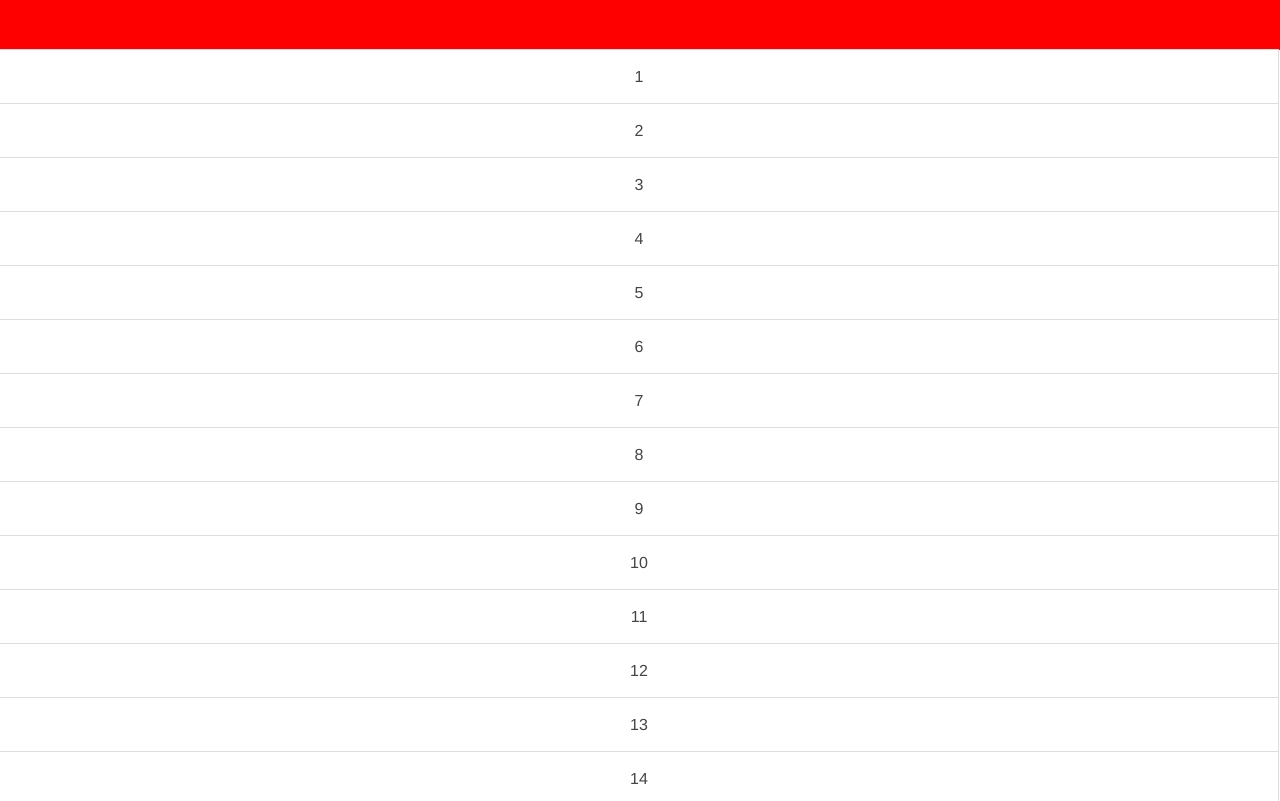
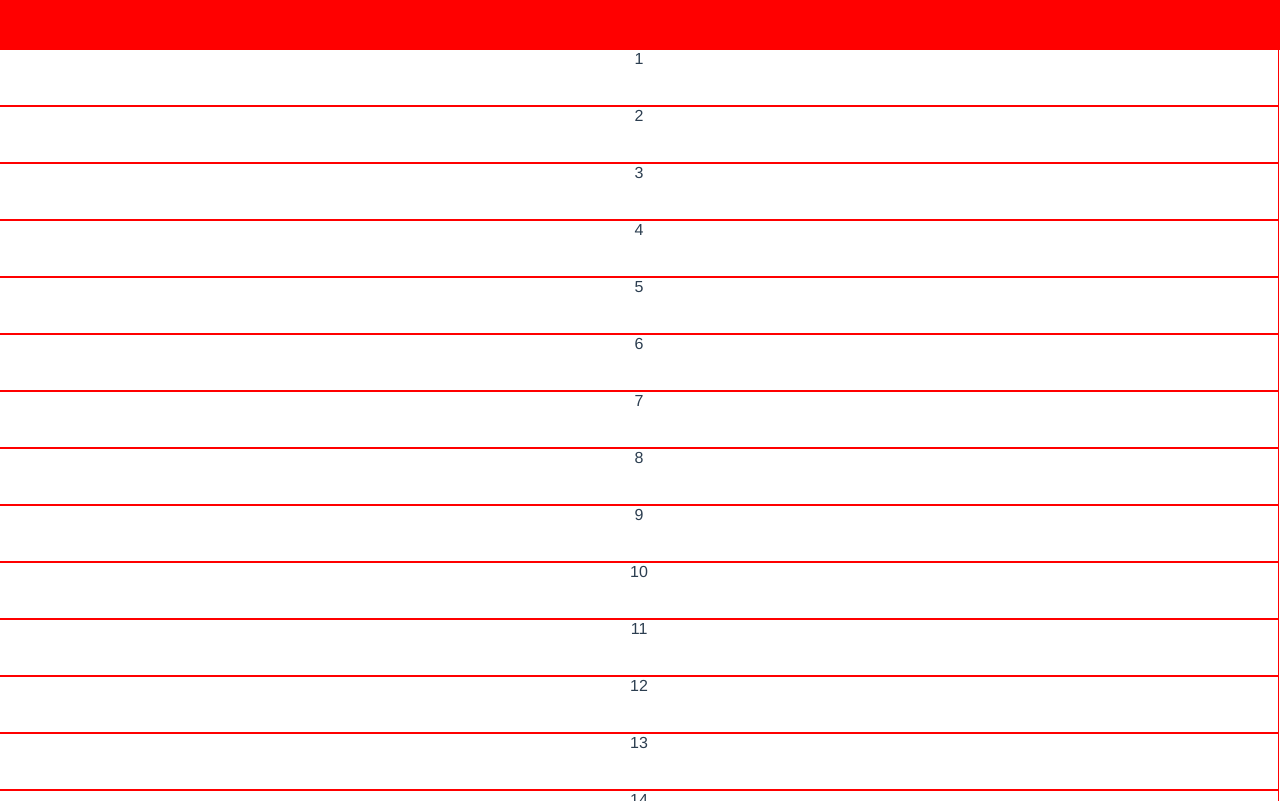
Before and after one commit to t61649314/vue-collection-repeat, a Vue app: page / in a window 1280 px wide. Built offline with nearby package versions, Linux system fonts and the light colour scheme.

Commit message:
暂时这个鬼样子吧，看之后怎么优化，10W级数据不会卡，100W级就开始卡了

```diff
--- a/package.json
+++ b/package.json
@@ -10,6 +10,7 @@
     "build": "node build/build.js"
   },
   "dependencies": {
+    "lodash": "^4.17.10",
     "vue": "^2.5.2"
   },
   "devDependencies": {
--- a/src/App.vue
+++ b/src/App.vue
@@ -1,6 +1,14 @@
 <template>
     <div id="app">
-        <CollectionRepeat :list="list"/>
+        <div class="title">
+        </div>
+        <CollectionRepeat :list="list">
+            <template slot-scope="scope">
+                <div style="border: 1px red solid;height: 55px">
+                    {{ scope.item }}
+                </div>
+            </template>
+        </CollectionRepeat>
     </div>
 </template>
 
@@ -18,7 +26,7 @@
             }
         },
         mounted() {
-            for (let i = 1; i < 10000; i++) {
+            for (let i = 1; i < 100000; i++) {
                 this.list.push(i);
             }
         }
@@ -37,4 +45,9 @@
     body {
         margin: 0;
     }
+
+    .title {
+        height: 50px;
+        background-color: red;
+    }
 </style>
--- a/src/components/collectionRepeat.vue
+++ b/src/components/collectionRepeat.vue
@@ -1,22 +1,27 @@
 <template>
-    <div>
-        <div class="title">
-        </div>
-        <div ref="listContent" class="list-content" @touchstart="touchStart" @touchmove="touchMove"
-             @touchend="touchEnd">
-            <div class="scroll" :style="`transform: translate3d(0px, ${scrollTranslate3dY}px, 0px) scale(1);`">
-                <div class="list disable-user-behavior">
-                    <div class="item" v-for="(item,index) in showList"
-                         :style="`transform: translate3d(0px, ${index*54}px, 0px) scale(1);`">
-                        {{ item }}
-                    </div>
+    <div ref="listContent" class="list-content" @touchstart="touchStart" @touchmove="touchMove"
+         @touchend="touchEnd">
+        <div class="scroll" :style="`transform: translate3d(0px, ${scrollTranslate3dY}px, 0px) scale(1);`">
+            <div ref="list" class="list disable-user-behavior">
+                <div class="item" v-for="(item,index) in showList"
+                     :style="`transform: translate3d(0px, ${item.translate3dY}px, 0px) scale(1);`">
+                    <slot v-bind:item="item.data">
+                        {{ item.data }}
+                    </slot>
                 </div>
             </div>
+        </div>
+        <div class="hide-item" ref="hideItem">
+            <slot v-bind:item="list[0]">
+                {{ list[0] }}
+            </slot>
         </div>
     </div>
 </template>
 
 <script>
+    import _ from "lodash"
+
     export default {
         name: 'CollectionRepeat',
         props: {
@@ -24,6 +29,10 @@
         },
         data() {
             return {
+                lastIndex: 0,
+                firstIndex: 0,
+                onChangeY: 0,
+                itemHeight: 0,
                 contentOffsetTop: 0,
                 scrollTranslate3dY: 0,
                 showList: [],
@@ -39,15 +48,52 @@
                 this.drawList();
             },
             scrollTranslate3dY: function (newVal, oldVal) {
-                console.log(this.contentOffsetTop);
+                //往下滚动
+                if (newVal < oldVal) {
+                    if (newVal < this.onChangeY) {
+                        let pushCount = parseInt((this.onChangeY - newVal) / this.itemHeight);
+                        for (let i = 0; i < pushCount; i++) {
+                            this.onChangeY -= this.itemHeight;
+                            this.firstIndex++;
+                            this.lastIndex++;
+                            this.showList.push(this.mList[this.lastIndex]);
+                            this.showList.shift();
+                        }
+                    }
+                } else {
+                    if (newVal < 0 && newVal > this.onChangeY && this.firstIndex > 0) {
+                        let pushCount = parseInt((newVal - this.onChangeY) / this.itemHeight);
+                        for (let i = 0; i < pushCount; i++) {
+                            this.onChangeY += this.itemHeight;
+                            this.firstIndex--;
+                            this.lastIndex--;
+                            this.showList.unshift(this.mList[this.firstIndex]);
+                            this.showList.pop();
+                        }
+                    }
+                }
             }
         },
         mounted: function () {
             this.contentOffsetTop = this.$refs.listContent.offsetTop;
+            this.windowHeight = window.innerHeight;
         },
         methods: {
             drawList: function () {
-                this.showList = this.mList.slice(0, 20);
+                this.$nextTick(() => {
+                    this.itemHeight = this.$refs.hideItem.clientHeight;
+                    this.count = parseInt(this.windowHeight * 1.6 / this.itemHeight);
+                    this.lastIndex = this.count - 1;
+                    this.firstIndex = 0;
+                    this.onChangeY = -this.windowHeight * 0.3;
+                    this.mList = _.map(this.mList, (item, index) => {
+                        return {
+                            data: item,
+                            translate3dY: index * this.itemHeight
+                        }
+                    });
+                    this.showList = this.mList.slice(0, this.count)
+                });
             },
             touchStart: function (e) {
                 this.lastY = e.touches[0].pageY;
@@ -110,6 +156,7 @@
                     backY = 0;
                 }
                 this.scrollTranslate3dY = backY;
+                //fix到0就强行停止，不然会无限接近0的
                 if (backY.toFixed(0) != 0) {
                     setTimeout(() => {
                         this.topScrollBack();
@@ -165,9 +212,8 @@
         height: auto;
     }
 
-    .title {
-        height: 50px;
-        background-color: red;
+    .hide-item {
+        visibility: hidden;
     }
 
     .list {
@@ -177,15 +223,7 @@
         .item {
             width: 100%;
             box-sizing: border-box;
-            height: 55px;
-            line-height: 21px;
-            background-color: #fff;
-            color: #444;
-            display: block;
             margin: -1px;
-            padding: 16px;
-            border: 1px solid #ddd;
-            font-size: 16px;
             left: 0 !important;
             top: 0 !important;
             position: absolute !important;
```
